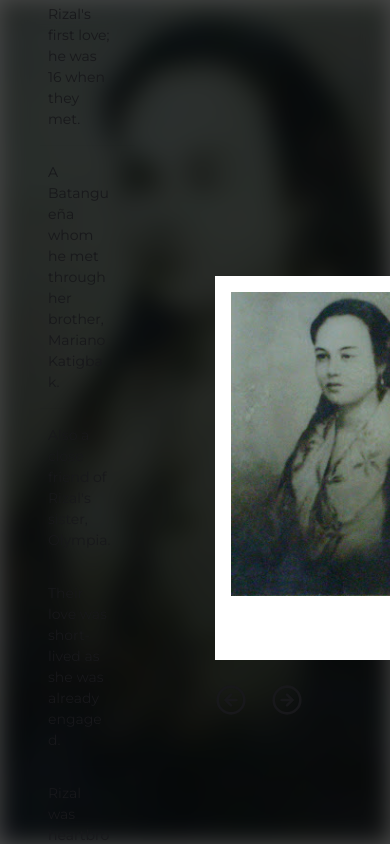
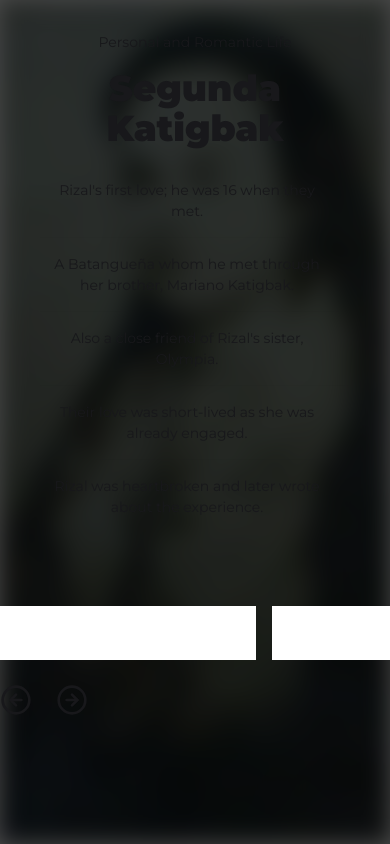
Before and after one commit to eielelle/pepetoons-animations, a Next.js app: page /romantic-life in a window 390 px wide. Shown: the top 844 px of the page. Built offline with nearby package versions, Linux system fonts and the light colour scheme; a web font is replaced by a local one.

Commit message:
updated code

```diff
--- a/app/romantic-life/page.jsx
+++ b/app/romantic-life/page.jsx
@@ -45,13 +45,13 @@ export default function RomanticLifePage() {
   }, [currentIdx])
 
   return (
-    <main className="h-screen w-screen">
+    <main className="h-screen w-screen relative">
             <Image className="w-full h-full object-cover blur-md" src={data[currentIdx].img} alt={"img"} />
             <div className="absolute top-0 left-0 w-full h-full bg-black opacity-70"></div>
           <div className="absolute top-0 left-0 w-full h-full grid grid-cols-2 gap-10">
 
-            <div className="flex flex-col justify-center h-screen p-8">
-              <div>
+            <div className="flex flex-col justify-center md:h-screen p-8 col-span-2 md:col-span-1">
+              <div className="text-center md:text-left">
                 <p className="text-sm">Personal and Romantic Life</p>
                 <h1 className="text-4xl font-black my-4">{data[currentIdx].name}</h1>
                 <ul className="list">
@@ -61,7 +61,8 @@ export default function RomanticLifePage() {
                 </ul>
               </div>
             </div>
-            <div className="h-screen flex flex-col justify-end pb-32 gap-6 overflow-x-hidden">
+
+            <div className="md:h-screen flex flex-col justify-end pb-32 gap-6 overflow-x-hidden col-span-2 md:col-span-1">
               <div className="flex gap-4" ref={carouselRef}>
                   {data.map((data, key) => (
                       <div key={key} className="w-64 h-96 shrink-0 bg-white card rounded-none">
```
